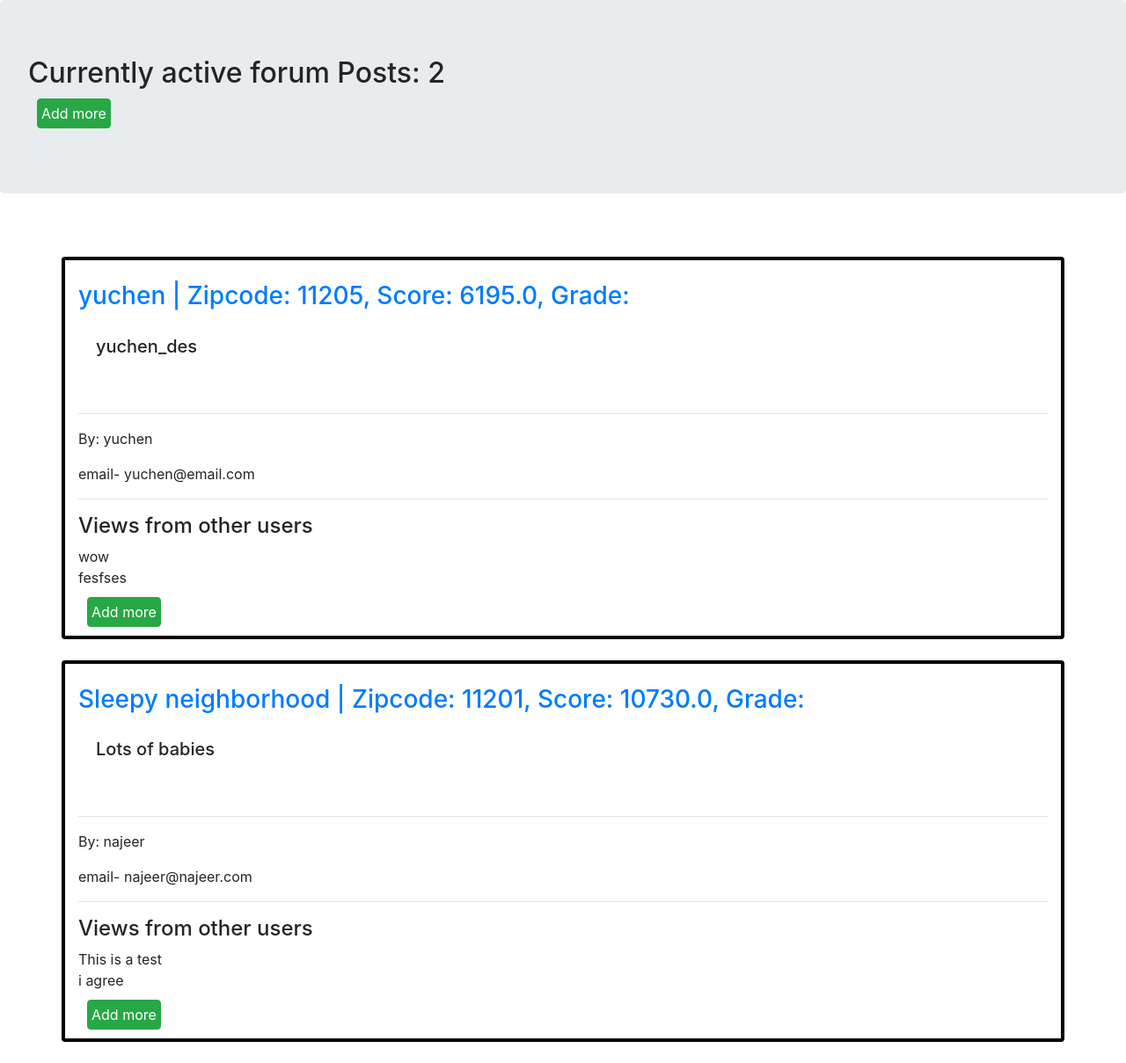
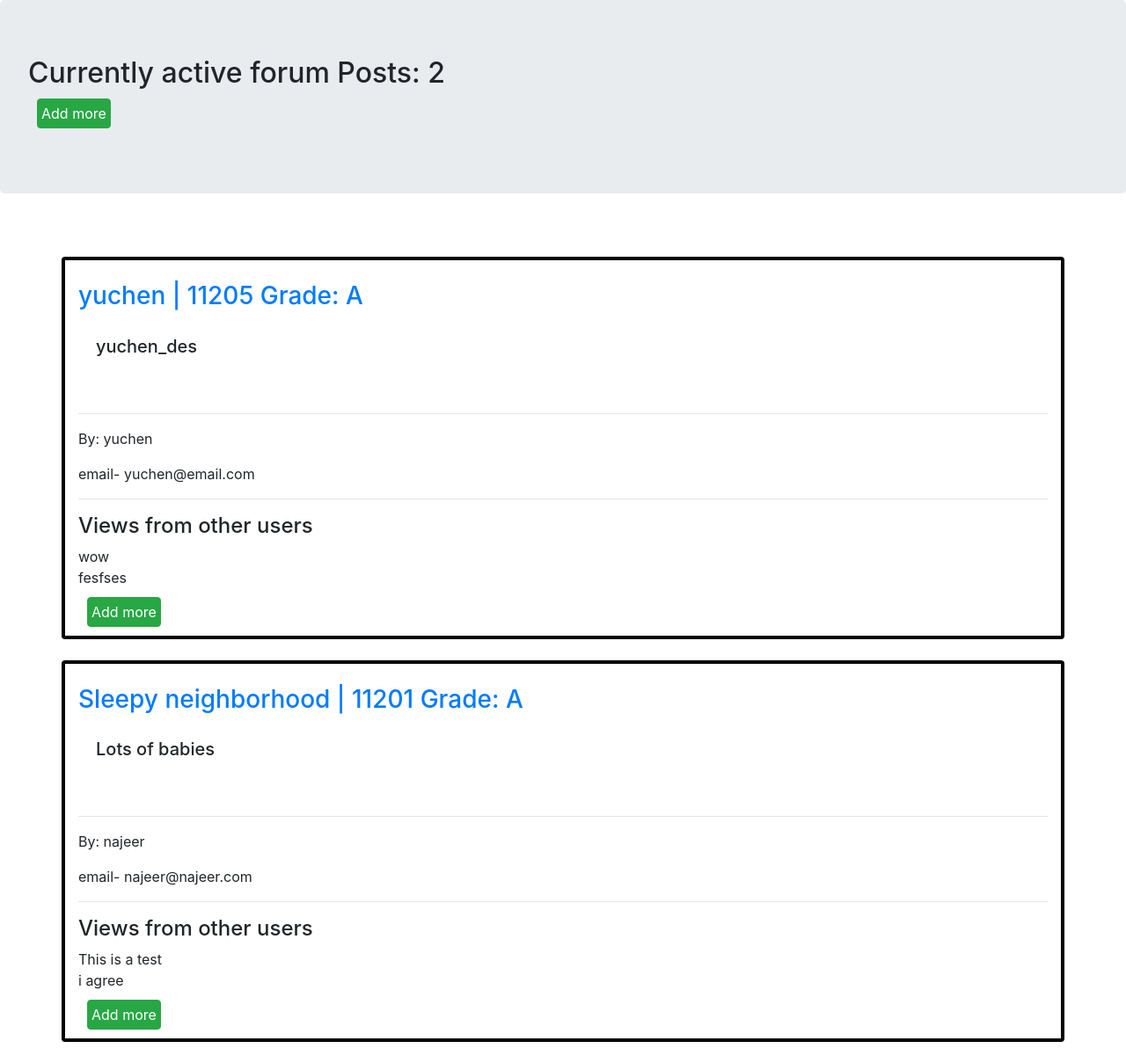
Before and after one commit to gcivil-nyu-org/INET-Team-2-F2022, a Django app: page /forumPosts in a window 1280 px wide. Shown: the whole page at 88% size. Run offline with Django 3.2, Linux system fonts and the light colour scheme; data comes from the database, SQL or seed files in the repository; both versions use the stored data as it was after the commit; some libraries are stand-ins or nearby versions.

Commit message:
template for specific post pages

```diff
--- a/serenity_project/app/models.py
+++ b/serenity_project/app/models.py
@@ -18,6 +18,9 @@ class ScoreTable(models.Model):
 
     def __str__(self):
         return f"Zipcode: {self.zipcode}, Score: {self.residentialNoise}, Grade:"
+
+    def get_zip(self):
+        return f"{self.zipcode}"
 
     # def serenity_score(self):
     #     return str(self.residential_Noise)
--- a/serenity_project/app/templates/app/forum_home.html
+++ b/serenity_project/app/templates/app/forum_home.html
@@ -5,6 +5,7 @@
     <meta charset="UTF-8">
     <meta name="viewport" content="width=device-width, initial-scale=1.0">
     <title>Serenity Discussion Forum</title>
+    <link href="{% static 'css/forum.css' %}" rel="stylesheet">
     <link rel="stylesheet" href="https://stackpath.bootstrapcdn.com/bootstrap/4.5.0/css/bootstrap.min.css" integrity="sha384-9aIt2nRpC12Uk9gS9baDl411NQApFmC26EwAOH8WgZl5MYYxFfc+NcPb1dKGj7Sk" crossorigin="anonymous"0>
     <style>
         .box{
@@ -29,7 +30,24 @@
                 <div class="card box container">
                     <br>
                     <h5 class="card-title">
-                        <a href='{{post.link}}'><h3>{{post.topic}} | {{post.zipcode}}</h3></a>
+
+
+                        <form action="/zipcodePost" method = "POST">
+                            {% csrf_token %}
+                            <input type=hidden name=postdes value="{{post.description}}">
+                            <input type=hidden name=postname value="{{post.name}}">
+                            <input type=hidden name=postemail value="{{post.email}}">
+                            {%for comment in comments%}
+                            {%for objs in comment%}
+                            {% if objs.forumPost == post %}
+                            <input type=hidden name=postcomment value="{{objs.discuss}}">
+                            {% endif %}
+                            {%endfor%}
+                            {%endfor%}
+                            <button type="submit" name="zipPost" value="{{post}}" class="btn-link"><h3>{{post.topic}} | {{post.zipcode.zipcode}} Grade: {{post.zipcode.grade}}</h3></button>
+                        </form>
+
+
                         <div class="card-body container">
                                 <p>{{post.description}} </p>
                             </h5>
--- a/serenity_project/app/urls.py
+++ b/serenity_project/app/urls.py
@@ -25,6 +25,7 @@ urlpatterns = [
     path("addInForumPost/", views.addInForumPost, name="addInForumPost"),
     path("addInComment/", views.addInComment, name="addInComment"),
     path("forumZipCodeList", views.zipcode_forum, name="forumZipCodeList"),
+    path("zipcodePost", views.zipcodePost, name="zipcodePost"),
 ]
 
 handler404 = "app.views.page_not_found_view"
--- a/serenity_project/app/views.py
+++ b/serenity_project/app/views.py
@@ -223,6 +223,16 @@ def addInComment(request):
     return render(request, "app/addInComment.html", context)
 
 
+def zipcodePost(request):
+    post = request.POST.get("zipPost")
+    postname = request.POST.get("postname")
+    postemail = request.POST.get("postemail")
+    postdes = request.POST.get("postdes")
+    postcomment=request.POST.get("postcomment")
+    return render(request, "app/zip_post.html", {"post": post, "postname" : postname, "postemail" : postemail, "postdes" : postdes, "postcomment" : postcomment})
+
+
+
 def page_not_found_view(request, exception):
     return render(request, "404.html", status=404)
 
--- /dev/null
+++ b/serenity_project/static/css/forum.css
@@ -0,0 +1,11 @@
+.btn-link {
+    border: none;
+    outline: none;
+    background: none;
+    cursor: pointer;
+    color: #0000EE;
+    padding: 0;
+    text-decoration: underline;
+    font-family: inherit;
+    font-size: inherit;
+}
```
Also changed, not shown: serenity_project/app/templates/app/zip_post.html (added, +32 -0 lines), serenity_project/db.sqlite3.
